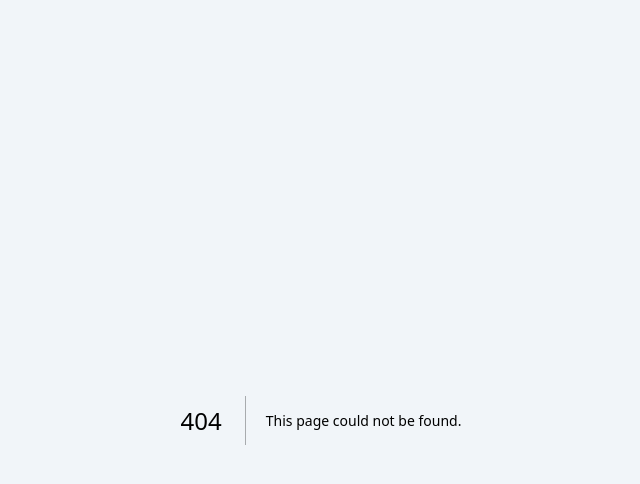
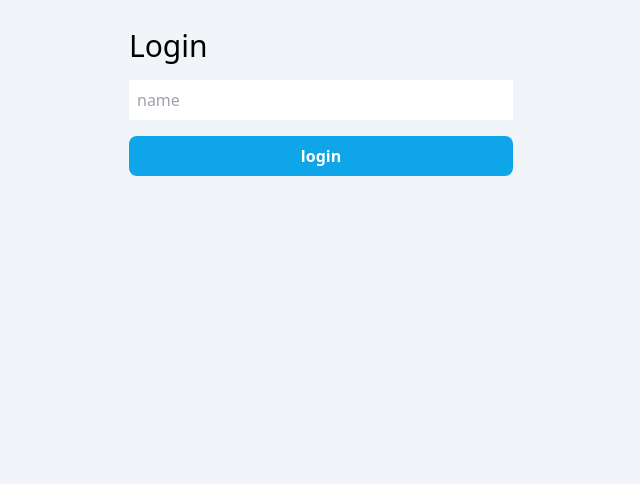
Before and after one commit to g3org3/nwc22, a Next.js app: page / in a window 1280 px wide. Before the commit this address had no page. Shown: the top 484 px of the page, without its empty margins (319-959 px from the left). Built offline with nearby package versions, Linux system fonts and the light colour scheme.

Commit message:
add login to hoem

```diff
--- /dev/null
+++ b/app/page.tsx
@@ -0,0 +1,59 @@
+'use client'
+
+import { useRouter } from 'next/navigation'
+import { useState } from 'react'
+
+interface Props {
+  //
+}
+
+const btn = [
+  'focus:outline-none',
+  'focus:ring-2',
+  'focus:ring-slate-400',
+  'focus:ring-offset-2',
+  'focus:ring-offset-slate-50',
+  'text-white',
+  'font-semibold',
+  'h-10',
+  'px-6',
+  'rounded-lg',
+  'w-full',
+  'flex',
+  'items-center',
+  'justify-center',
+  'sm:w-auto',
+  'bg-sky-500',
+  'highlight-white/20',
+  'hover:bg-sky-400',
+].join(' ')
+
+const Login = (props: Props) => {
+  const [name, setName] = useState('')
+  const router = useRouter()
+
+  const onLogin: React.FormEventHandler<HTMLFormElement> = (e) => {
+    e.preventDefault()
+    localStorage.setItem('login', name.toLocaleLowerCase().trim())
+    router.push('/matches/tomorrow')
+  }
+
+  return (
+    <form
+      onSubmit={onLogin}
+      className="flex flex-col gap-4 p-2 container"
+      style={{ maxWidth: '400px', margin: '0 auto' }}
+    >
+      <div className="text-3xl">Login</div>
+      <input
+        value={name}
+        onChange={({ target: { value } }) => setName(value)}
+        className="p-2"
+        placeholder="name"
+      />
+      <button className={btn}>login</button>
+    </form>
+  )
+}
+
+export default Login
```
